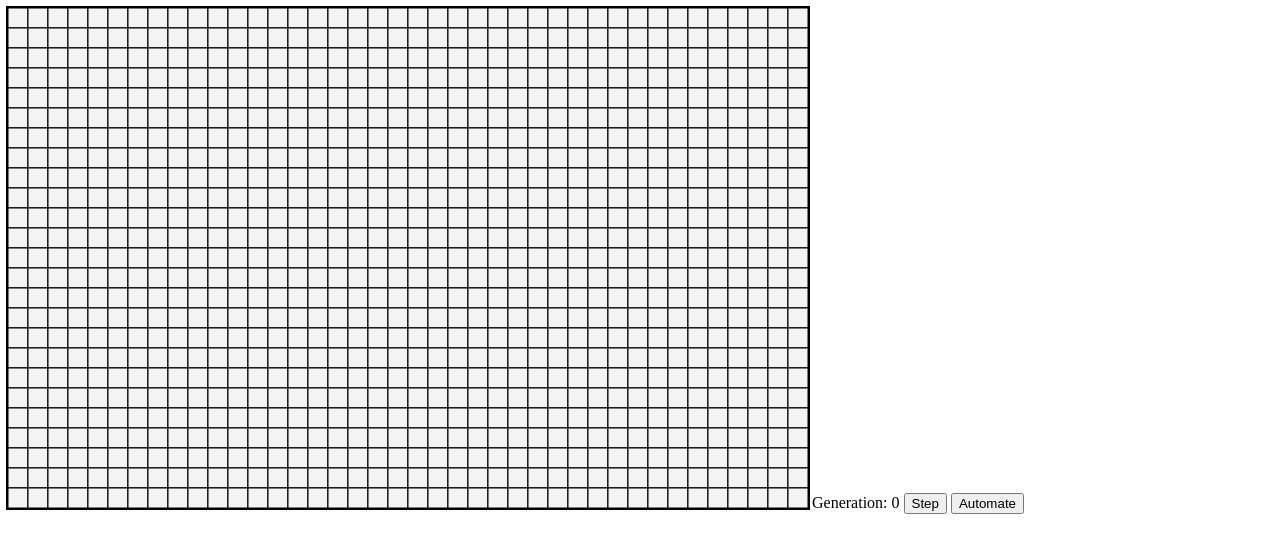
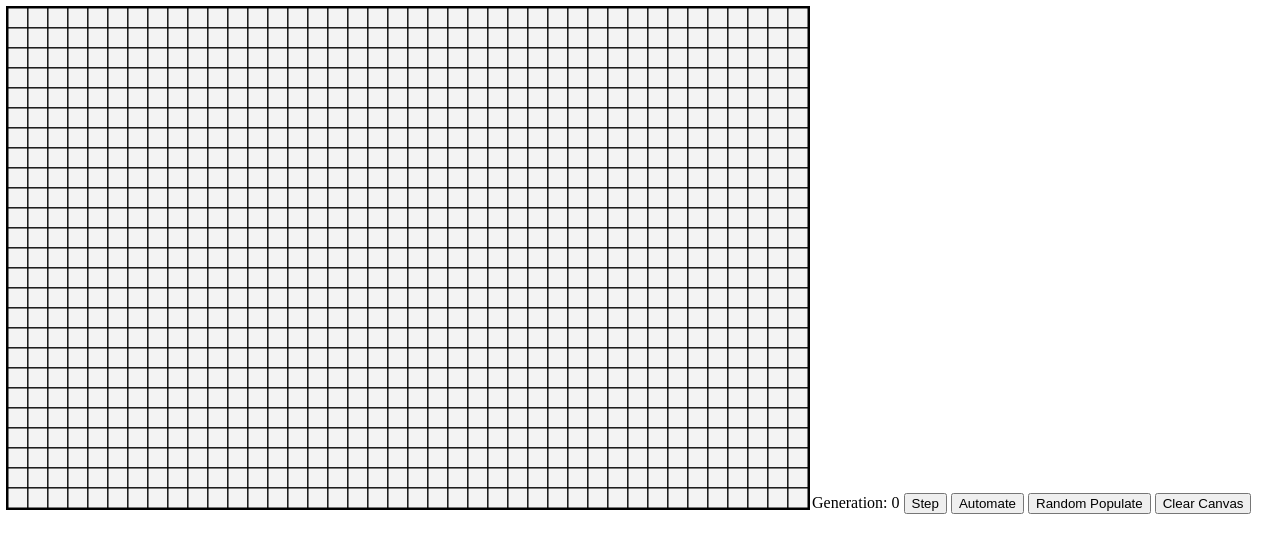
Before and after one commit to NickWilsonDev/Conways-Game-Life, a plain HTML site: page index.html in a window 1280 px wide. Drawn offline with Linux system fonts and the light colour scheme.

Commit message:
Added two buttons to html file

```diff
--- a/index.html
+++ b/index.html
@@ -19,7 +19,8 @@
     <span>Generation: <span id="generationSpan">0</span></span>
     <input id="stepButton" type="button" onclick="applyRules()" value="Step"/>
     <input id="automateButton" type="button" onclick="automate()" value="Automate"/>
-
+    <input id="generateRandom" type="button" onclick="automate()" value="Random Populate"/>
+    <input id="clear" type="button" onclick="clear()" value="Clear Canvas"/>
 <!-- may need some buttons eventually -->
 
     <script src="main.js"></script>
```
